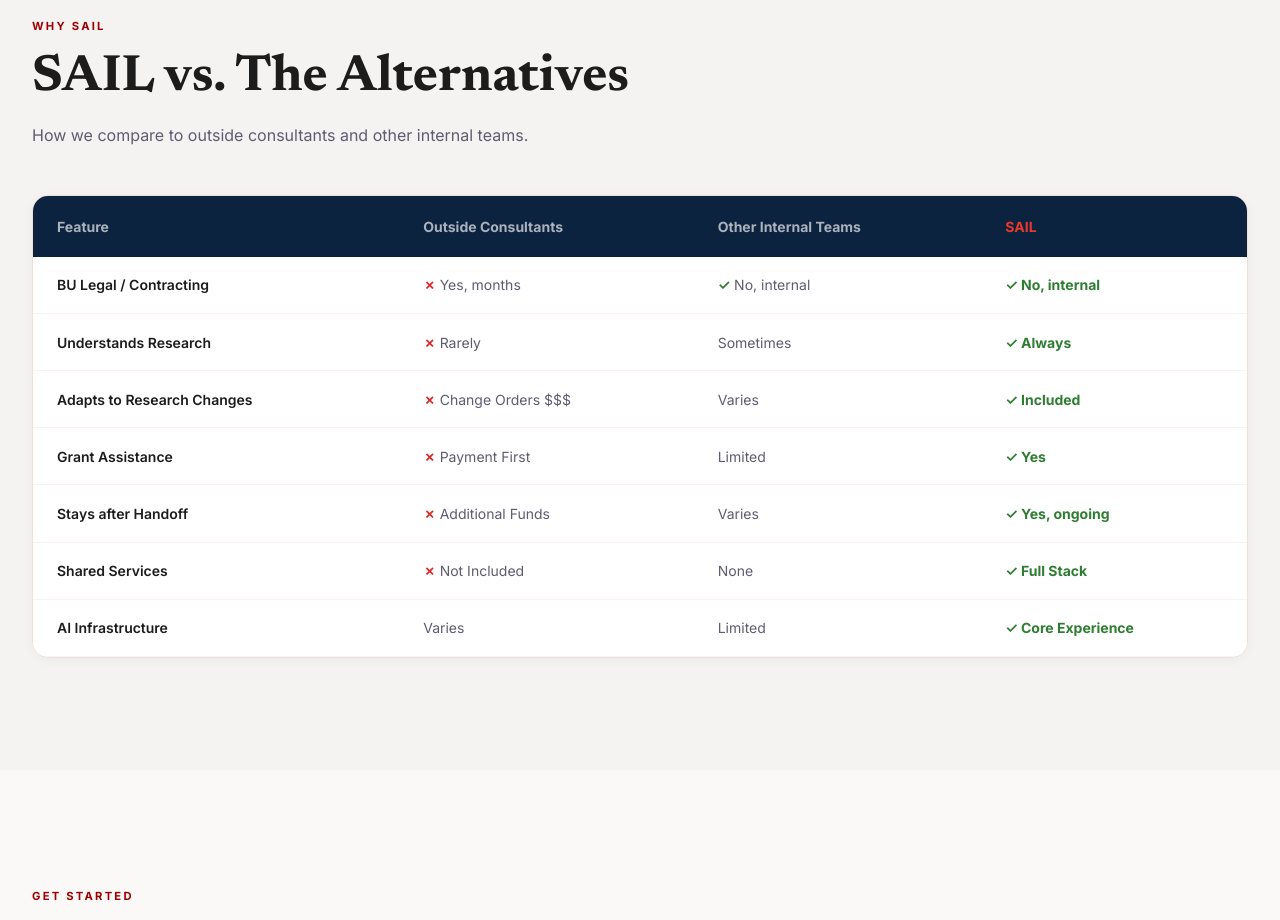
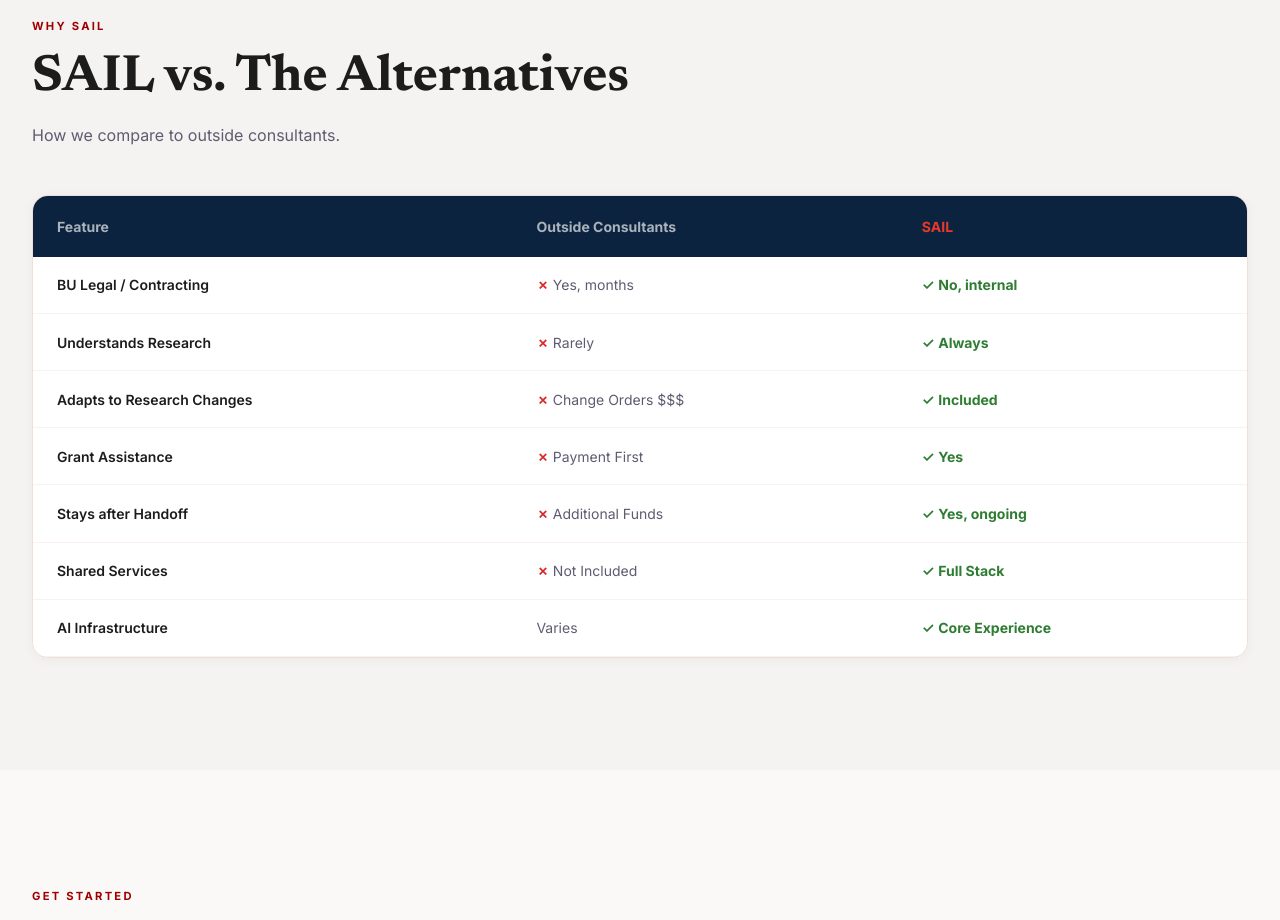
Before and after one commit to hicsail/hicsail.github.io, a React app: page / in a window 1280 px wide. Shown: the part 5080-6000 px from the top of the page. Built offline with nearby package versions, Linux system fonts and the light colour scheme.

Commit message:
chore: Remove 'Other Internal Teams' Column

```diff
--- a/src/pages/Home.tsx
+++ b/src/pages/Home.tsx
@@ -713,7 +713,7 @@
           <span className={styles.eyebrow}>Why SAIL</span>
           <h2 className={styles.sectionTitle}>SAIL vs. The Alternatives</h2>
           <p className={styles.tableSubtitle}>
-            How we compare to outside consultants and other internal teams.
+            How we compare to outside consultants.
           </p>
           <div className={styles.tableWrapper}>
             <table className={styles.compTable}>
@@ -721,40 +721,27 @@
                 <tr>
                   <th>Feature</th>
                   <th>Outside Consultants</th>
-                  <th>Other Internal Teams</th>
                   <th>SAIL</th>
                 </tr>
               </thead>
               <tbody>
                 {[
-                  [
-                    'BU Legal / Contracting',
-                    '✗ Yes, months',
-                    '✓ No, internal',
-                    '✓ No, internal',
-                  ],
-                  ['Understands Research', '✗ Rarely', 'Sometimes', '✓ Always'],
+                  ['BU Legal / Contracting', '✗ Yes, months', '✓ No, internal'],
+                  ['Understands Research', '✗ Rarely', '✓ Always'],
                   [
                     'Adapts to Research Changes',
                     '✗ Change Orders $$$',
-                    'Varies',
                     '✓ Included',
                   ],
-                  ['Grant Assistance', '✗ Payment First', 'Limited', '✓ Yes'],
+                  ['Grant Assistance', '✗ Payment First', '✓ Yes'],
                   [
                     'Stays after Handoff',
                     '✗ Additional Funds',
-                    'Varies',
                     '✓ Yes, ongoing',
                   ],
-                  ['Shared Services', '✗ Not Included', 'None', '✓ Full Stack'],
-                  [
-                    'AI Infrastructure',
-                    'Varies',
-                    'Limited',
-                    '✓ Core Experience',
-                  ],
-                ].map(([feature, col1, col2, col3]) => (
+                  ['Shared Services', '✗ Not Included', '✓ Full Stack'],
+                  ['AI Infrastructure', 'Varies', '✓ Core Experience'],
+                ].map(([feature, col1, col2]) => (
                   <tr key={feature}>
                     <td>{feature}</td>
                     <td>
@@ -777,7 +764,6 @@
                         col2
                       )}
                     </td>
-                    <td>{col3}</td>
                   </tr>
                 ))}
               </tbody>
```
